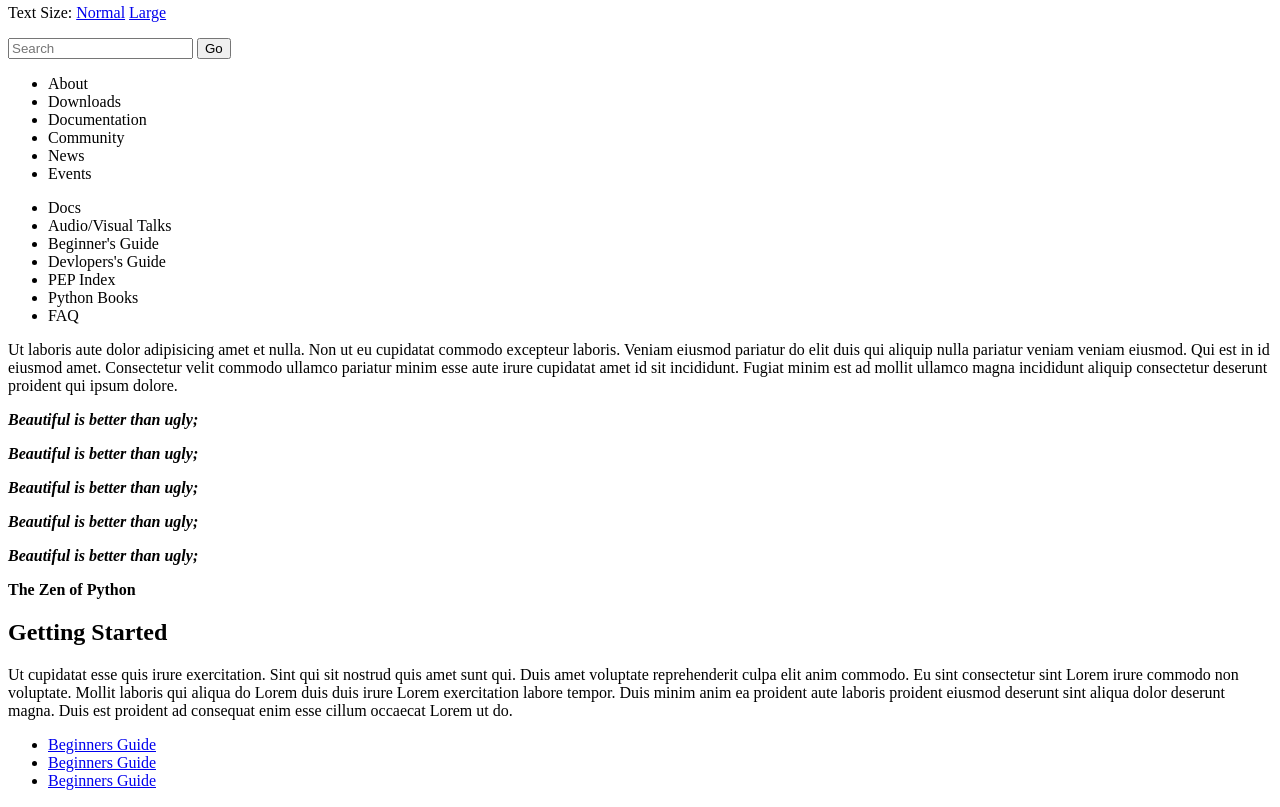
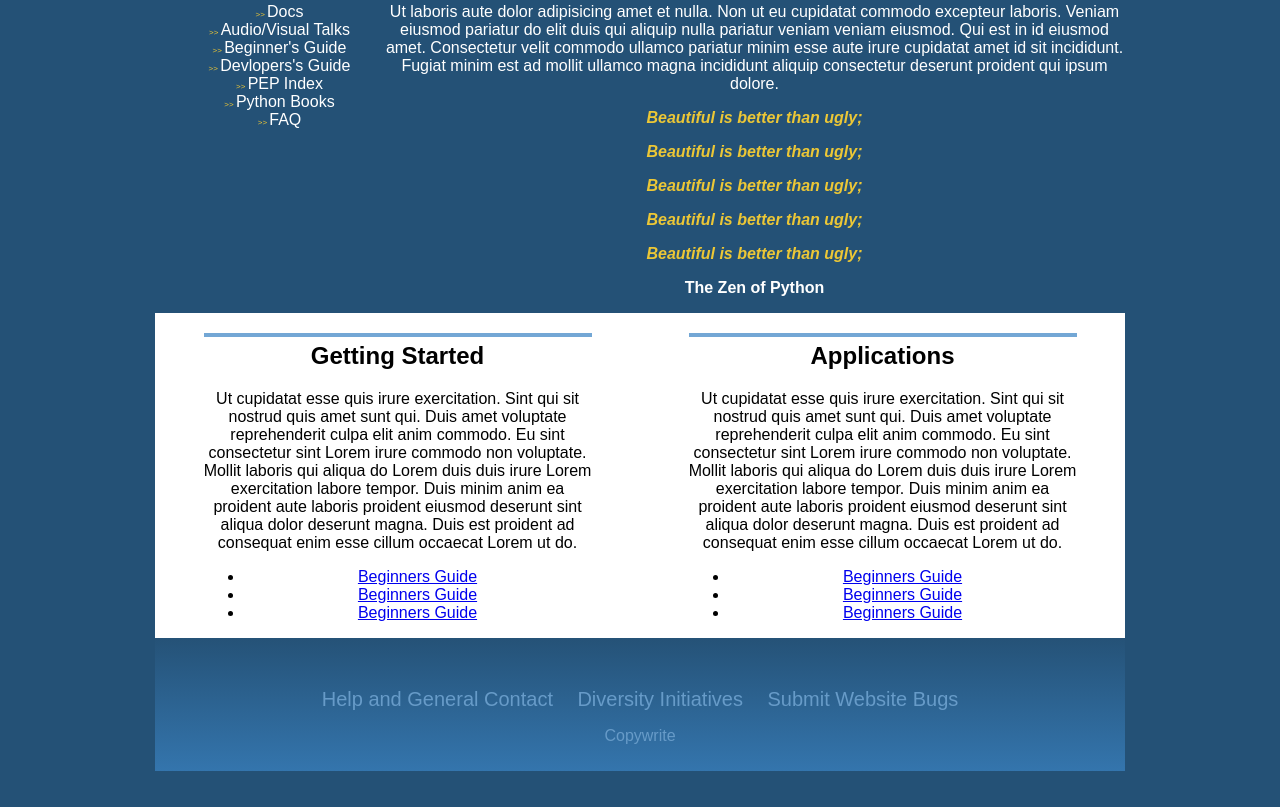
Before and after one commit to CodingDojoBootCamp/HtmlCssJs, a plain HTML site: page Week1/day3/aboutPython/index.html in a window 1280 px wide. Shown: the part 188-995 px from the top of the page. After the commit the page ends 967 px from the top, so only its background shows below. Drawn offline with Linux system fonts and the light colour scheme.

Commit message:
Compete Python

```diff
--- a/Week1/day3/aboutPython/index.html
+++ b/Week1/day3/aboutPython/index.html
@@ -11,28 +11,33 @@
 <body>
     <div class="wrapper">
 
-        <head>
-            <div>
+        <header>
+            <div class="title-search flex-container">
+
+
                 <img id="logo" src="./images/python.png" alt="Python">
-                <div>
+                <aside>
                     <p>Text Size: <a href="#normal">Normal</a> <a href="#large">Large</a></p>
-                    <div>
+                    <div class="searchbox">
                         <input type="text" name="search" placeholder="Search">
                         <input type="submit" name="submit" value="Go">
                     </div>
+                </aside>
             </div>
-            </div>
-            <nav>
+            <nav class="flex-container">
                 <ul>
-                    <li>About</li>
-                    <li>Downloads</li>
-                    <li>Documentation</li>
-                    <li>Community</li>
-                    <li>News</li>
-                    <li>Events</li>
+                    <li><a href="">About</a></li>
+                    <li><a href="">Downloads</a></li>
+                    <li><a href="">Documentation</a></li>
+                    <li><a href="">Community</a></li>
+                    <li><a href="">News</a></li>
+                    <li><a href="">Events</a></li>
                 </ul>
             </nav>
-        </head>
+        </header>
+
+        <main>
+            <div class="flex-container main">
                 <aside>
                     <nav>
                         <ul>
@@ -46,20 +51,23 @@
                         </ul>
                     </nav>
                 </aside>
-        <main>
+
                 <section>
-                <p>Ut laboris aute dolor adipisicing amet et nulla. Non ut eu cupidatat commodo excepteur laboris. Veniam eiusmod
-                    pariatur do elit duis qui aliquip nulla pariatur veniam veniam eiusmod. Qui est in id eiusmod amet. Consectetur
-                    velit commodo ullamco pariatur minim esse aute irure cupidatat amet id sit incididunt. Fugiat minim est
-                    ad mollit ullamco magna incididunt aliquip consectetur deserunt proident qui ipsum dolore.</p>
-                <p class="yellow center"><strong><em>Beautiful is better than ugly;</em></strong></p>
-                <p class="yellow center"><strong><em>Beautiful is better than ugly;</em></strong></p>
-                <p class="yellow center"><strong><em>Beautiful is better than ugly;</em></strong></p>
-                <p class="yellow center"><strong><em>Beautiful is better than ugly;</em></strong></p>
-                <p class="yellow center"><strong><em>Beautiful is better than ugly;</em></strong></p>
-                <p class="center"><strong>The Zen of Python</strong></p>
+                    <p>Ut laboris aute dolor adipisicing amet et nulla. Non ut eu cupidatat commodo excepteur laboris. Veniam
+                        eiusmod pariatur do elit duis qui aliquip nulla pariatur veniam veniam eiusmod. Qui est in id eiusmod
+                        amet. Consectetur velit commodo ullamco pariatur minim esse aute irure cupidatat amet id sit incididunt.
+                        Fugiat minim est ad mollit ullamco magna incididunt aliquip consectetur deserunt proident qui ipsum
+                        dolore.
+                    </p>
+                    <p class="yellow "><strong><em>Beautiful is better than ugly;</em></strong></p>
+                    <p class="yellow "><strong><em>Beautiful is better than ugly;</em></strong></p>
+                    <p class="yellow "><strong><em>Beautiful is better than ugly;</em></strong></p>
+                    <p class="yellow "><strong><em>Beautiful is better than ugly;</em></strong></p>
+                    <p class="yellow "><strong><em>Beautiful is better than ugly;</em></strong></p>
+                    <p class=""><strong>The Zen of Python</strong></p>
                 </section>
-            <section class="section">
+            </div>
+            <section class="flex-container subsec">
                 <article>
                     <h2>Getting Started</h2>
                     <p>Ut cupidatat esse quis irure exercitation. Sint qui sit nostrud quis amet sunt qui. Duis amet voluptate
--- a/Week1/day3/aboutPython/styles/style.css
+++ b/Week1/day3/aboutPython/styles/style.css
@@ -0,0 +1,146 @@
+body {
+    background: #245176;
+    font-family: sans-serif;
+    color: white;
+}
+
+.flex-container {
+    display: flex;
+}
+
+.wrapper {
+    width: 970px;
+    margin: auto
+}
+
+header {}
+
+.title-search {
+    justify-content: space-between;
+}
+
+#logo {
+    display: inline-block;
+    width: 300px;
+    align-self: center;
+}
+
+.title-search aside {
+    display: inline-block;
+    margin-bottom: 20px;
+    text-align: right;
+}
+
+.title-search aside a {
+    color: #ECC736;
+}
+
+.searchbox {
+    background: #444444;
+    padding: 10px 30px;
+    border-radius: 5px;
+    box-shadow: 2px 2px 1px black;
+}
+
+.searchbox input[type='text'] {
+    font-size: 1.25em;
+    widows: 100px;
+    text-align: center;
+}
+
+.searchbox input[type='submit'] {
+    color: white;
+    background: #245176;
+    box-shadow: 2px 2px 1px black;
+    border: 1px solid #B3B7BA;
+    font-size: 1.25em;
+}
+
+header nav {
+    background-image: -webkit-linear-gradient(top, #3271A6, #487FAC, #3271A6);
+    background-image: -moz-linear-gradient(top, #3271A6, #487FAC, #3271A6);
+    background-image: linear-gradient(to bottom, #3271A6, #487FAC, #3271A6);
+    font-size: 1.5em;
+    height: 2em;
+    justify-content: space-between;
+    align-items: center;
+    border-radius: 5px;
+    box-shadow: 2px 2px 1px black;
+}
+
+header nav ul {}
+
+header nav li {
+    display: inline-block;
+    margin-left: 10px;
+    margin-right: 10px;
+}
+
+header nav a {
+    color: white;
+    text-decoration: none;
+}
+
+.main aside {
+    width: 22%;
+    margin-right: 20px;
+}
+
+.main section {
+    width: 78%;
+    text-align: center;
+}
+
+.yellow {
+    color: #ECC736;
+}
+
+aside nav li {
+    list-style: none;
+    text-align: center;
+}
+
+aside nav a {
+    color: white;
+}
+
+aside nav li:before {
+    content: ">> ";
+    color: #ECC736;
+    font-size: .5em;
+}
+
+.subsec {
+    background: white;
+    color: black;
+}
+
+.subsec article {
+    width: 40%;
+    text-align: center;
+    margin: auto;
+}
+
+h2 {
+    border-top: 4px solid #73A7D5;
+    padding-top: 5px;
+}
+
+footer {
+    background-image: -webkit-gradient(linear, left top, left bottom, from(#255277), to(#3475AD));
+    background-image: -webkit-linear-gradient(top, #255277, #3475AD);
+    background-image: -moz-linear-gradient(top, #255277, #3475AD);
+    background-image: linear-gradient(to bottom, #255277, #3475AD);
+    color: #679BC8;
+    text-align: center;
+    padding-top: 50px;
+    padding-bottom: 10px;
+}
+
+footer a {
+    color: #679BC8;
+    font-size: 1.25em;
+    text-decoration: none;
+    margin-left: 10px;
+    margin-right: 10px;
+}
```
Lines whose indentation alone changed are shown as unchanged.
